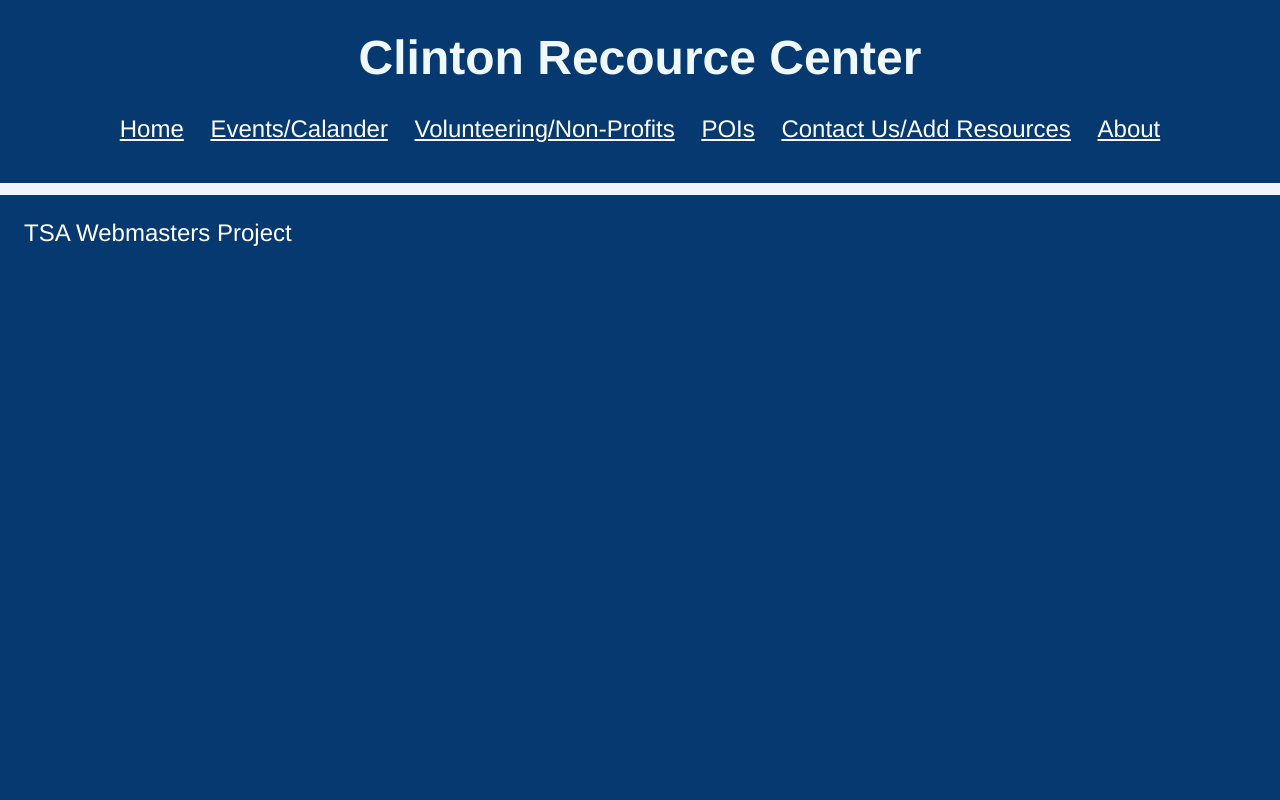
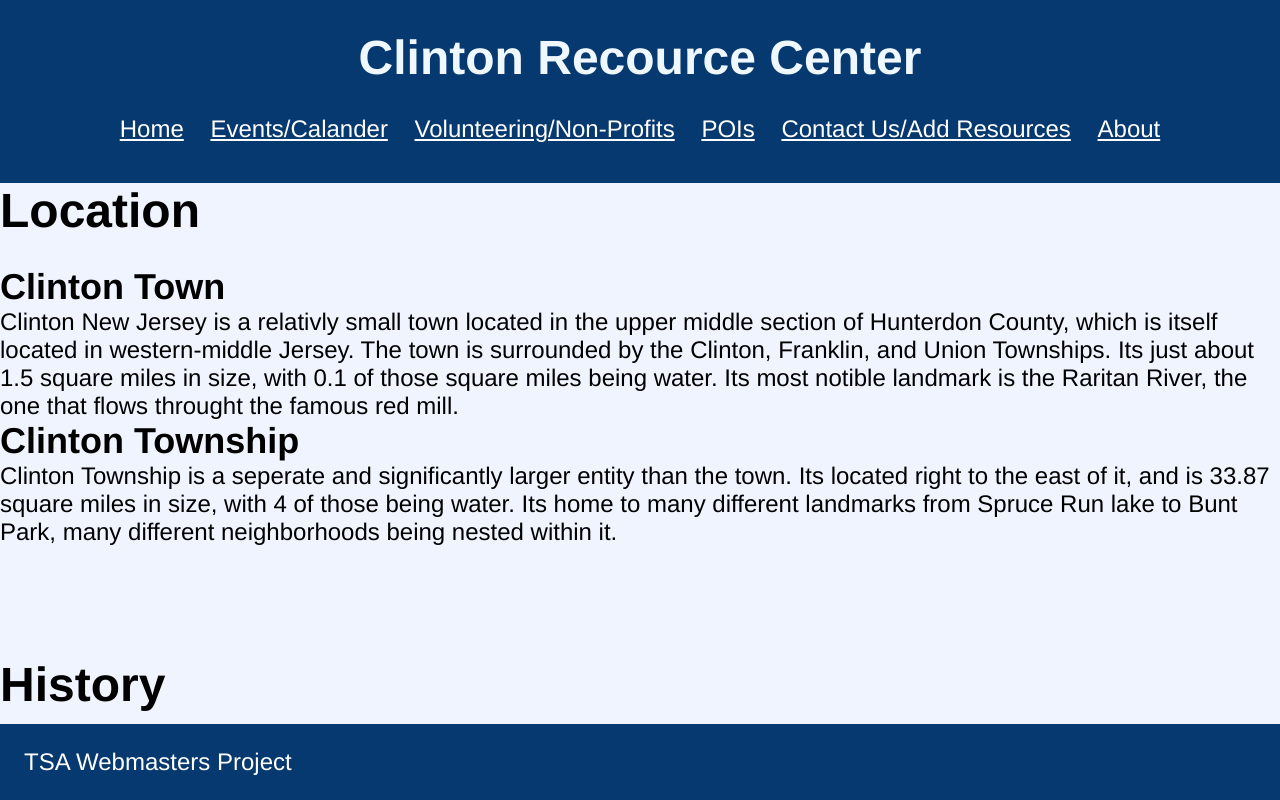
Before and after one commit to Nebra77/clinton-resources, a website: page html/about.html in a window 1280 px wide. Drawn offline with Linux system fonts and the light colour scheme.

Commit message:
Work on About page

```diff
--- a/html/about.html
+++ b/html/about.html
@@ -19,6 +19,24 @@
 </ul>
 </header>
 <body>
+    <div class="paragraph">
+    <h1>Location</h1>
+    <br>
+        <h2>Clinton Town</h2>
+        <p>Clinton New Jersey is a relativly small town located in the upper middle section of Hunterdon County, which is itself located in western-middle Jersey.
+        The town is surrounded by the Clinton, Franklin, and Union Townships. Its
+        just about 1.5 square miles in size, with 0.1 of those square miles being water.
+        Its most notible landmark is the Raritan River, the one that flows throught the famous red mill.
+        </p>
+        <h2>Clinton Township</h2>
+        <p>Clinton Township is a seperate and significantly larger entity than the town.
+            Its located right to the east of it, and is 33.87 square miles in size, with 4 of those being water.
+            Its home to many different landmarks from Spruce Run lake to Bunt Park, many different neighborhoods being nested within it.
+        </p>
+    </div>
+    <div class="paragraph">
+        <h1>History</h1>
+    </div>
 
 </body>
 <footer>
```
